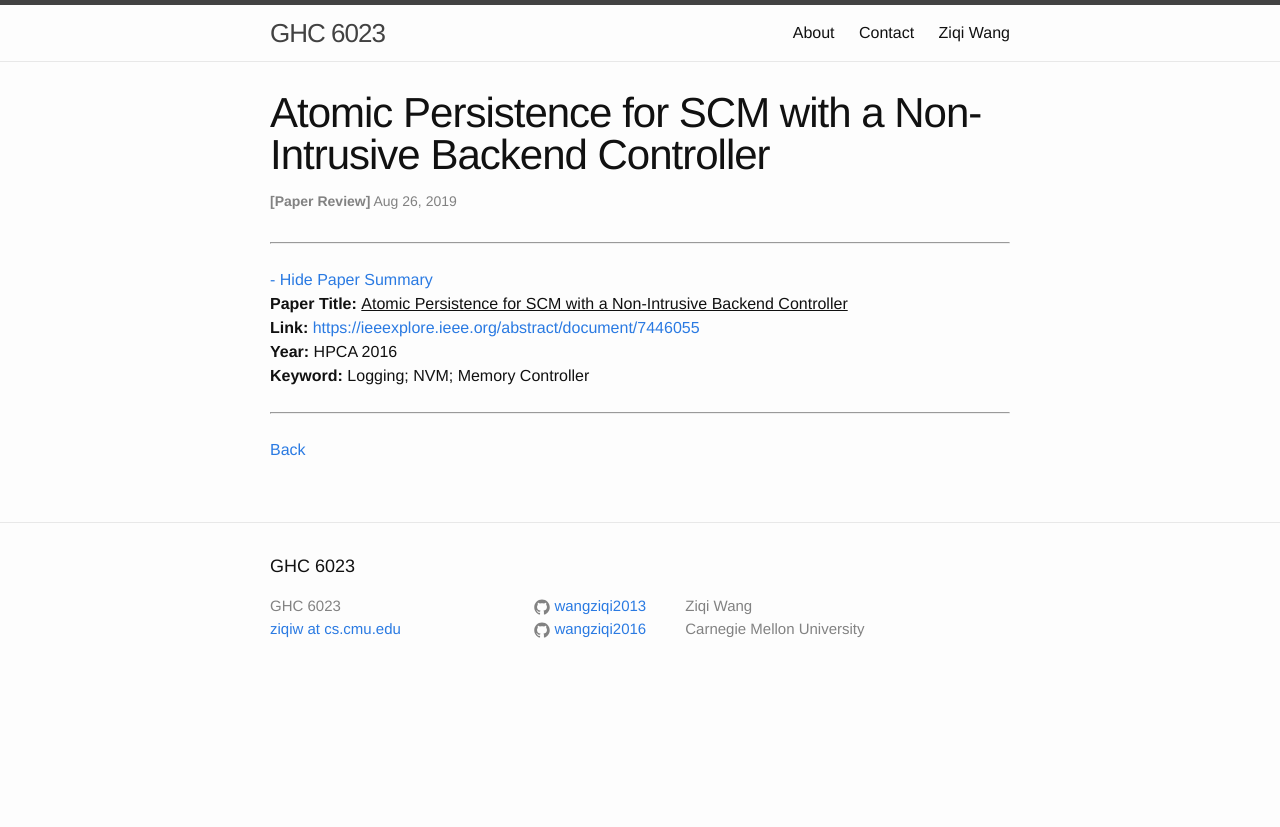
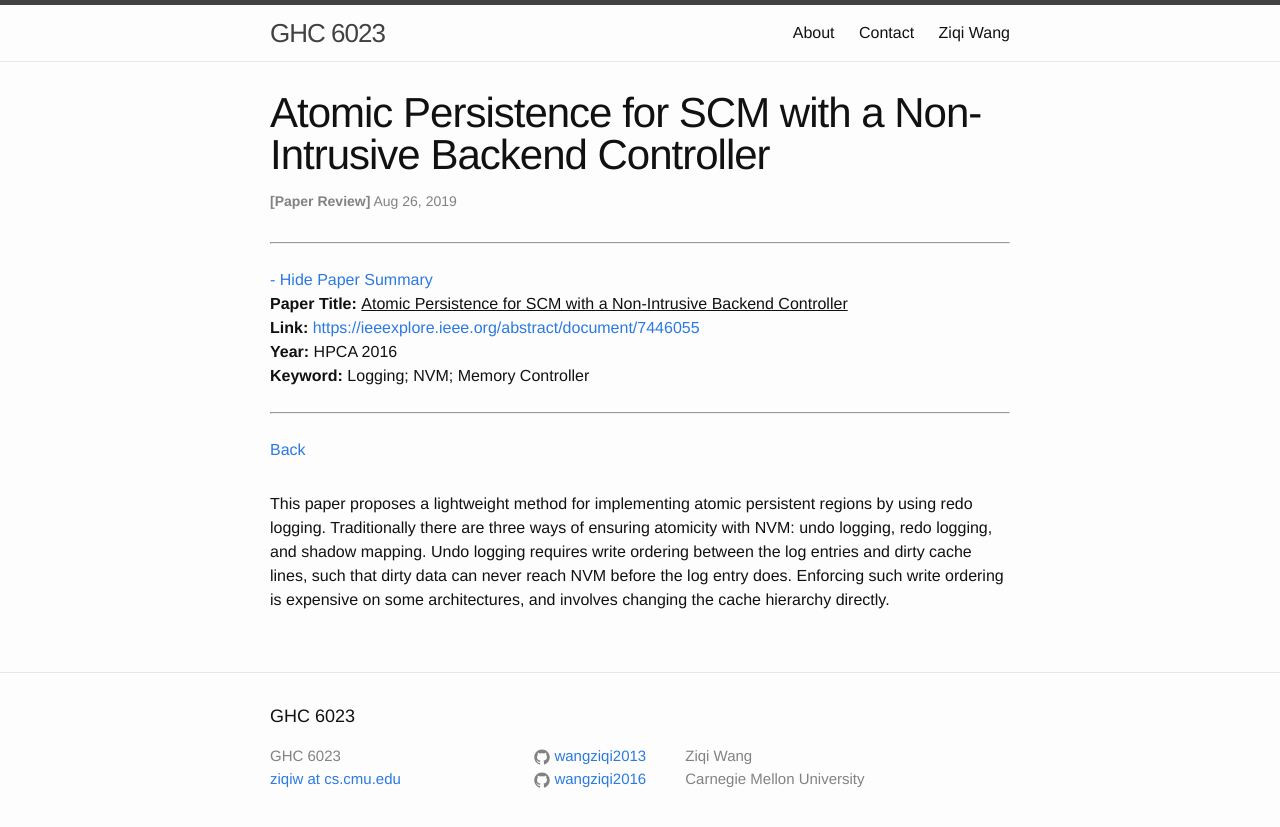
Before and after one commit to wangziqi2013/wangziqi2013.github.io, a Jekyll site: the page built from _posts/2019-08-26-atomic-persistence-for-scm.markdown, in a window 1280 px wide. Shown: the top 827 px of the page. Built offline with Jekyll 4.4.1, drawn with Linux system fonts in a browser that asks for light colours.

Commit message:
Adding overview

```diff
--- a/_posts/2019-08-26-atomic-persistence-for-scm.markdown
+++ b/_posts/2019-08-26-atomic-persistence-for-scm.markdown
@@ -12,3 +12,9 @@ htm_cd:
 htm_cr:
 version_mgmt:
 ---
+
+This paper proposes a lightweight method for implementing atomic persistent regions by using redo logging. Traditionally
+there are three ways of ensuring atomicity with NVM: undo logging, redo logging, and shadow mapping. Undo logging requires
+write ordering between the log entries and dirty cache lines, such that dirty data can never reach NVM before the log
+entry does. Enforcing such write ordering is expensive on some architectures, and involves changing the cache hierarchy
+directly.
```
